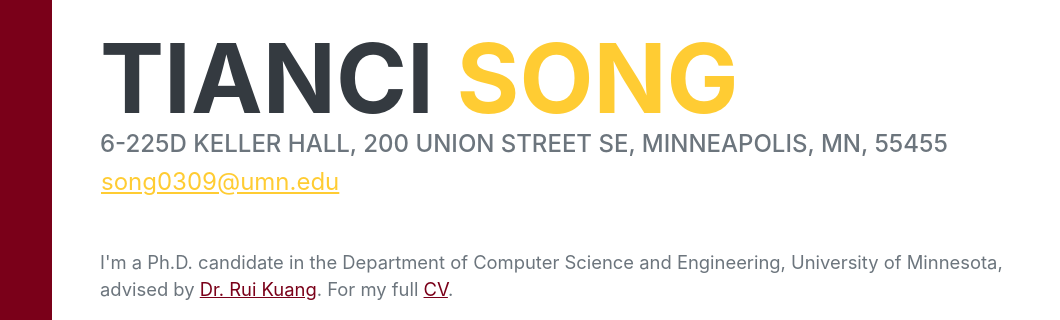
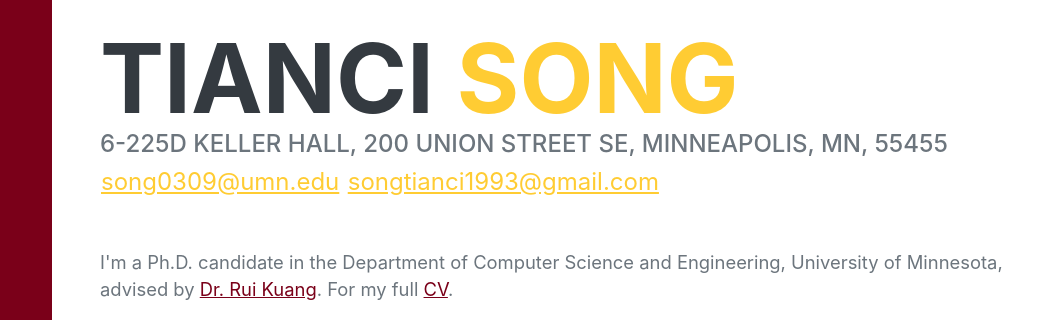
Before and after one commit to song0309/song0309.github.io, a plain HTML site: page index.html in a window 1280 px wide. Shown: the part 181-501 px from the top of the page, 220-1280 px from the left. Drawn offline with nearby package versions, Linux system fonts and the light colour scheme; some icons are missing; a web font is replaced by a local one.

Commit message:
Update Email

```diff
--- a/index.html
+++ b/index.html
@@ -46,6 +46,7 @@
                     <div class="subheading mb-5">
                         6-225D Keller Hall, 200 Union Street SE, Minneapolis, MN, 55455<br>
                         <a class="cryptedmail btn btn-link" data-name="song0309" data-domain="umn" data-tld="edu" href="#" onclick="window.location.href = 'mailto:' + this.dataset.name + '@' + this.dataset.domain + '.' + this.dataset.tld; return false;"></a>
+                        <a class="cryptedmail btn btn-link" data-name="songtianci1993" data-domain="gmail" data-tld="com" href="#" onclick="window.location.href = 'mailto:' + this.dataset.name + '@' + this.dataset.domain + '.' + this.dataset.tld; return false;"></a>
                     </div>
                     <p class="lead mb-5"> I'm a Ph.D. candidate in the Department of Computer Science and Engineering, University of Minnesota, advised by <a class="hyperlink" href="https://cse.umn.edu/cs/rui-kuang">Dr. Rui Kuang</a>. For my full <a class="hyperlink" href="assets/resume/CV_TianciSong.pdf">CV</a>.
                       <br>
```
Also changed, not shown: 1 other file.
